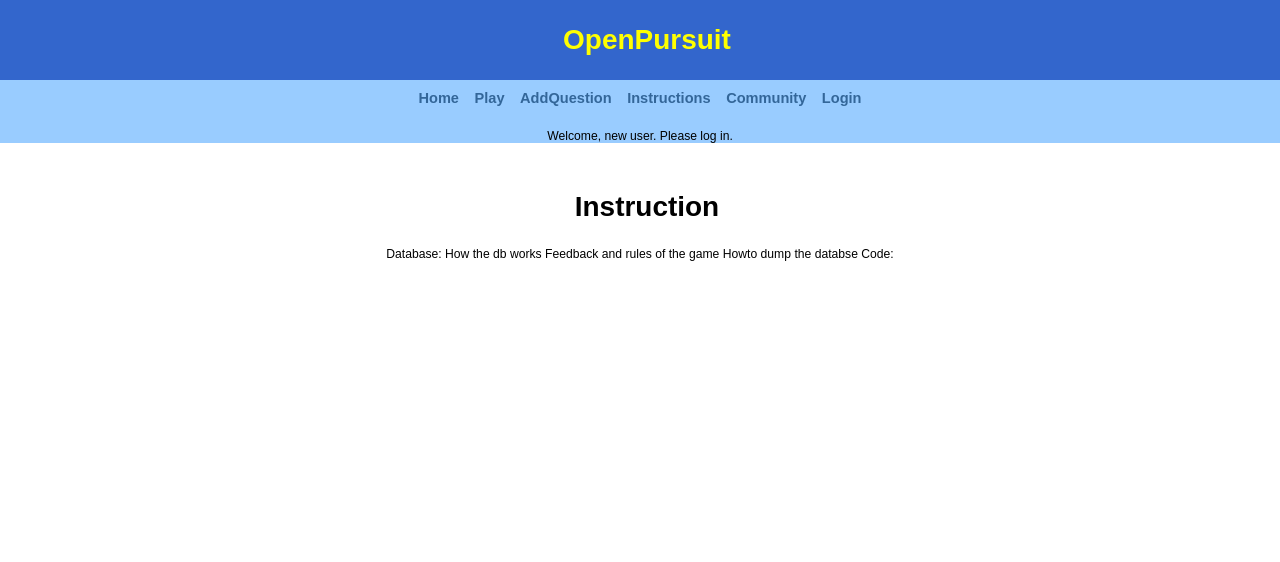
After one commit to openpursuit/openpursuit, a Django app: template djangoOp/templates/instructions.html in a window 1280 px wide. The commit adds this page. Shown: the top 562 px of the page. Run offline with Django 3.2, Linux system fonts and the light colour scheme; the template is opened without the code that fills it, so the values that code supplies are empty.

Commit message:
added instructions and community pages
git-svn-id: https://svn.ninux.org/svn/ninuxdeveloping/openpursuit/trunk@341 ef3c9aa7-e928-0410-9a28-8491e62b674b

```diff
--- a/djangoOp/templates/base.html
+++ b/djangoOp/templates/base.html
@@ -19,8 +19,8 @@
     <li><a class="{% active request "^/$" %}" href="/">Home</a></li>
      <li><a class="{% active request "^/base/play/" %}" href="/base/play/">Play</a></li>
     <li><a class="{% active request "^/base/add/" %}" href="/base/add/">AddQuestion</a></li>
-    <li><a class="{% active request "^/base/intructions/" %}" href="/base/add/">Instructions</a></li>
-    <li><a class="{% active request "^/base/community/" %}" href="/base/add/">Community</a></li>
+    <li><a class="{% active request "^/base/intructions/" %}" href="/base/instructions/">Instructions</a></li>
+    <li><a class="{% active request "^/base/community/" %}" href="/base/community/">Community</a></li>
     {% if user.is_authenticated %}
     <li><a class="{% active request "^/accounts/logout/" %}" href="/accounts/logout/">Logout</a></li>
     {% else %}
--- a/djangoOp/templates/index.html
+++ b/djangoOp/templates/index.html
@@ -8,9 +8,12 @@ The first free and "open" database of question and answer, all released under Cr
 <ul>
 <li><b>How does it works?</b> It's easy. Everyone can <a href="/accounts/register/">register</a> to the site and then populate a free database.
 Each question/answer matches one or more <a href="http://en.wikipedia.org/wiki/Tags">tags</a> so it is possibile to play with friend with questions related to generic topics like "art" or "literature", or very specific ones such "internet", "math", "geeks".
-Everyone can use the database by plaing in this site, in othersite or dump some question and play it offline, for example on a mobile phone. More detailated info in the <a href="/accounts/instructions/">instructions</a> page.</li><br>
+</li><br>
+
+<li><b>How to play?</b>Everyone can use the database by plaing in this site, in othersite or dump some question and play it offline, for example on a mobile phone. More detailated info in the <a href="/accounts/instructions/">instructions</a> page.</li><br>
 
 <li><b>What do you mean with "Open"?</b> The OpenPursuit project follow an open architecture. Open source server side code released under GPL3 licence, quiz released under creative commons open licences, database open for input and output insert/queries, a community open to accept you in the staff for discussuss on the project and control the quality of the quiz.</li><br>
+
 <li><b>Can I partecipate?</b> Sure! You can partecipate adding new questions, joining the mailing list and  eventually enter in the openpursuit developing team</li>
 <li><b>What else?</b> Dunno! Just play and enjoy yourself! :-) </li>
 </ul>
--- /dev/null
+++ b/djangoOp/templates/instructions.html
@@ -0,0 +1,17 @@
+{% extends "base.html" %}
+
+{% block title %}Instructions{% endblock %}
+
+{% block content %}
+<h1>Instruction</h1>
+
+
+Database:
+How the db works
+Feedback and rules of the game
+Howto dump the databse
+Code:
+
+
+
+{% endblock %}
```
Also changed, not shown: djangoOp/templates/community.html (added, +11 -0 lines).
